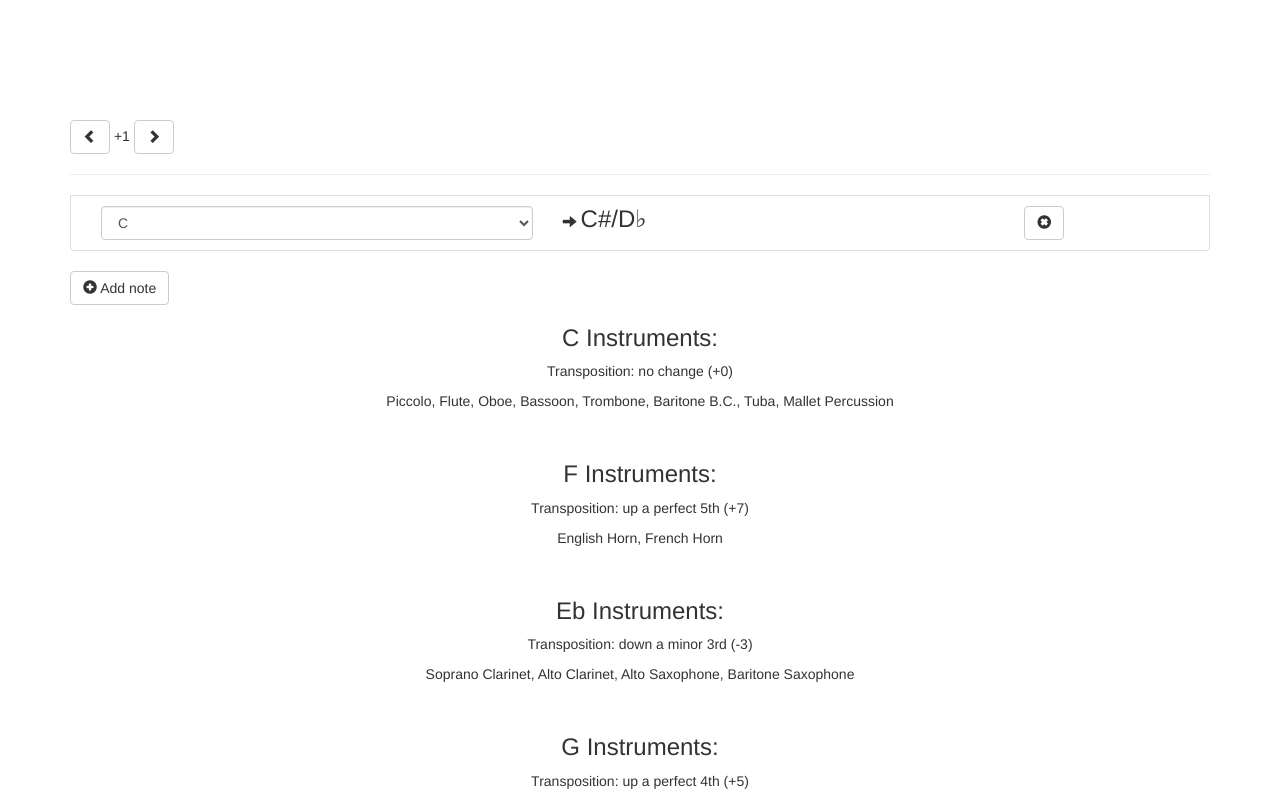
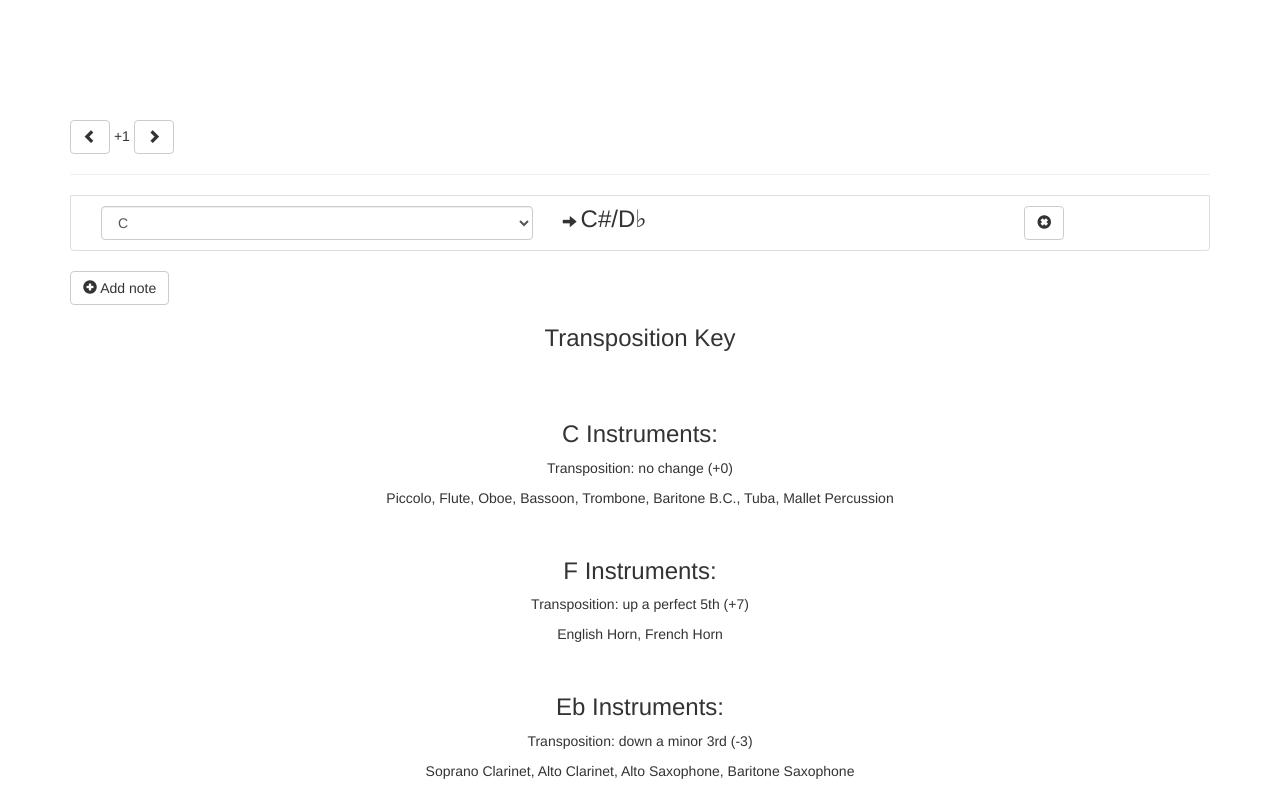
Before and after one commit to MurphyProductions/Transposer, a plain HTML site: page index.html in a window 1280 px wide. Shown: the top 798 px of the page. Drawn offline with nearby package versions, Linux system fonts and the light colour scheme.

Commit message:
Update index.html

```diff
--- a/index.html
+++ b/index.html
@@ -120,6 +120,9 @@ handleBemol = function(note) {
 	</button>
 </div>
 <div align="center">
+<h3>Transposition Key</h3>
+<br>
+<br>
 <h3>C Instruments:</h3>
 <p>Transposition: no change (+0)</p>
 <p>Piccolo,
```
